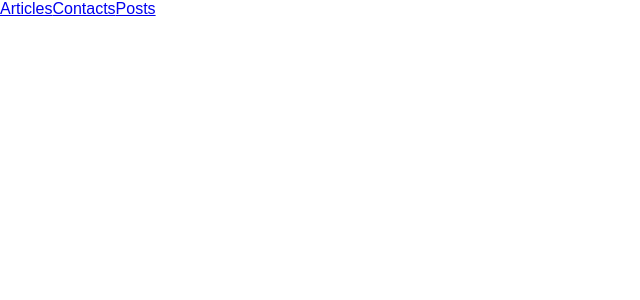
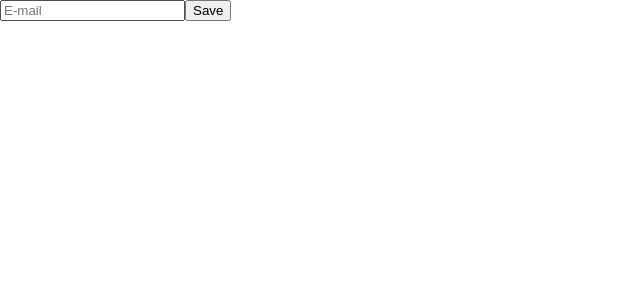
Before and after one commit to darius142/monsterlessons-react, a React (Create React App) app: page / in a window 1280 px wide. Shown: the top 300 px of the page, without its empty margins (0-640 px from the left). Built offline with nearby package versions, Linux system fonts and the light colour scheme.

Commit message:
RegistrationForm was added

```diff
--- a/src/App.js
+++ b/src/App.js
@@ -1,27 +1,13 @@
 import React, { Component} from 'react';
-import Header from './Header';
+import RegistrationForm from './RegistrationForm';
 
-const menu = [
-  {
-    link: '/articles',
-    label: 'Articles'
-  },
-  {
-    link: '/contacts',
-    label: 'Contacts'
-  },
-  {
-    link: '/posts',
-    label: 'Posts'
-  }
-];
 
 
 class App extends Component {
   render() {
     return (
       <div>
-        <Header items={menu}/>
+        <RegistrationForm/>
       </div>
     )
   }
--- /dev/null
+++ b/src/RegistrationForm.js
@@ -0,0 +1,38 @@
+import React, { Component } from 'react';
+
+class RegistationForm extends Component {
+  constructor(props) {
+    super(props);
+    this.state = {
+      email: ''
+    };
+    this.handleEmailChange = this.handleEmailChange.bind(this);
+    this.handleSubmit = this.handleSubmit.bind(this);
+  }
+
+  handleSubmit(event) {
+    event.preventDefault();
+    console.log('form is submitted. Email value is', this.state.email);
+  }
+
+  handleEmailChange(event) {
+    console.log('email was changed', event.target.value);
+    this.setState({email: event.target.value});
+  }
+
+  render() {
+    return (
+      <form onSubmit={this.handleSubmit}>
+        <input
+          type="text"
+          placeholder="E-mail"
+          value={this.state.email}
+          onChange={this.handleEmailChange}
+        />
+        <button>Save</button>
+      </form>
+    );
+  }
+}
+
+export default RegistationForm;
```
